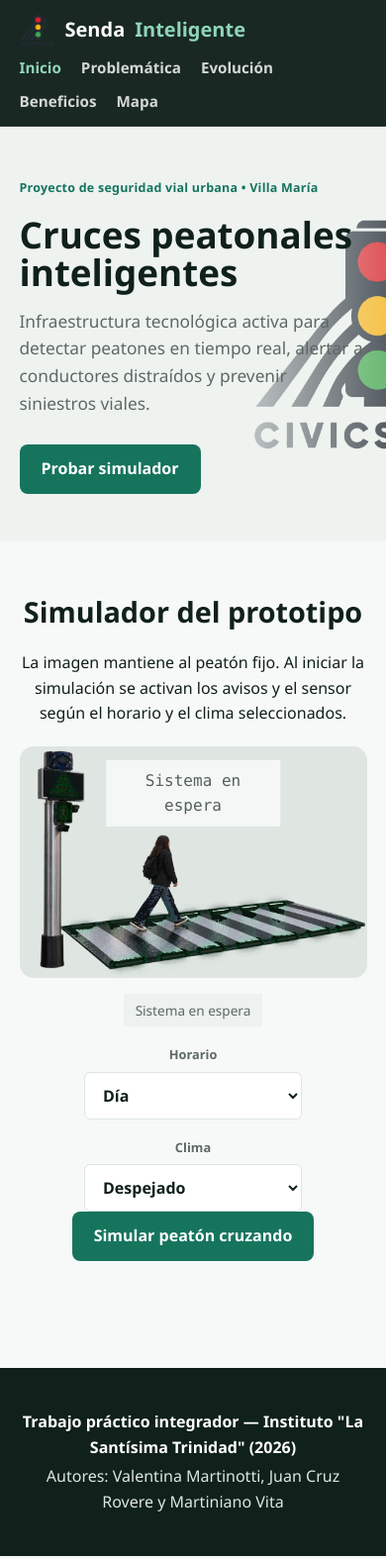
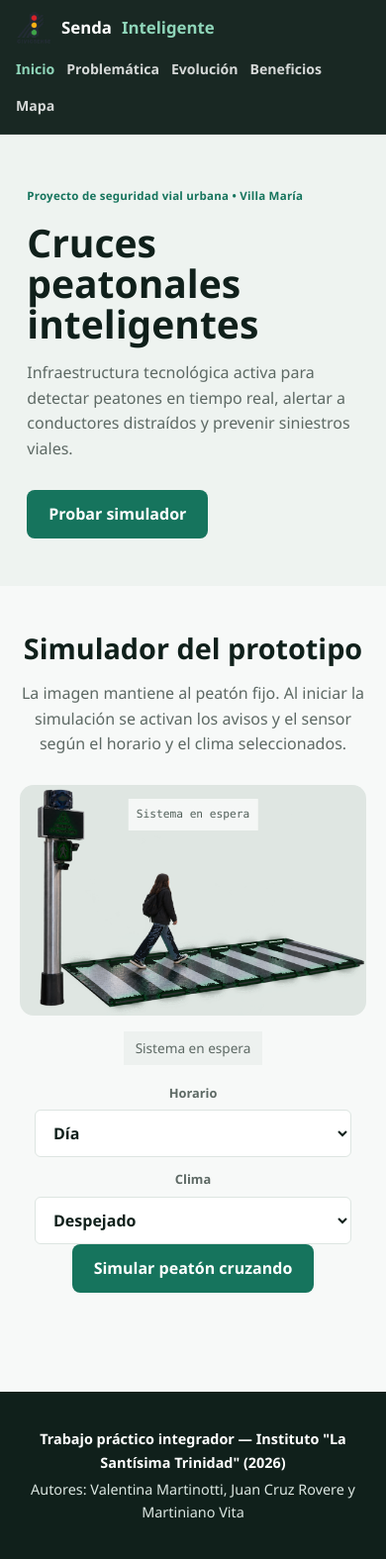
Before and after one commit to valemartinotti/tesis2026, a plain HTML site: page index.html in a window 390 px wide. Shown: the whole page at 99% size. Drawn offline with Linux system fonts and the light colour scheme.

Commit message:
responsive

```diff
--- a/styles.css
+++ b/styles.css
@@ -21,6 +21,8 @@ body {
     line-height: 1.6;
 }
 
+img, iframe { max-width: 100%; }
+
 h1, h2, h3, h4, h5, h6 { margin-top: 0; color: var(--ink); }
 
 header {
@@ -30,8 +32,9 @@ header {
     display: flex;
     align-items: center;
     justify-content: space-between;
+    gap: 16px 24px;
     min-height: 68px;
-    padding: 10px 5%;
+    padding: 10px clamp(16px, 5vw, 64px);
     background: rgba(16, 32, 27, 0.96);
     border-bottom: 1px solid rgba(255, 255, 255, 0.08);
 }
@@ -41,43 +44,49 @@ header {
     align-items: center;
     gap: 10px;
     color: #fff;
-    font-size: 1.25rem;
+    font-size: clamp(1.05rem, 2vw, 1.25rem);
     font-weight: 800;
     text-decoration: none;
+    white-space: nowrap;
 }
-.logo img { width: 36px; height: 36px; object-fit: contain; border-radius: 6px; }
+.logo img { flex: 0 0 36px; width: 36px; height: 36px; object-fit: contain; border-radius: 6px; }
 .logo span { color: var(--accent); }
 
-nav { display: flex; align-items: center; flex-wrap: wrap; }
+nav { display: flex; align-items: center; justify-content: flex-end; flex-wrap: wrap; gap: 4px 18px; }
 nav a {
-    margin-left: 18px;
     color: rgba(255, 255, 255, 0.82);
     font-size: 0.95rem;
     font-weight: 650;
     text-decoration: none;
+    padding: 7px 0;
 }
 nav a:hover, nav a.active { color: var(--accent); }
+nav a:focus-visible, .logo:focus-visible, .btn:focus-visible, .weather-select:focus-visible {
+    outline: 3px solid var(--accent);
+    outline-offset: 3px;
+}
 
-section { max-width: 1100px; margin: 0 auto; padding: 64px 5%; }
-.section-title { margin-bottom: 38px; text-align: center; }
+section { width: 100%; max-width: 1100px; margin: 0 auto; padding: clamp(40px, 6vw, 64px) clamp(20px, 5vw, 56px); }
+.section-title { margin-bottom: clamp(26px, 4vw, 38px); text-align: center; }
 .section-title h1, .section-title h2 {
     margin-bottom: 8px;
-    font-size: clamp(2rem, 4vw, 2.7rem);
+    font-size: clamp(1.8rem, 4vw, 2.7rem);
+    line-height: 1.2;
 }
 .section-title p { max-width: 650px; margin: 0 auto; color: var(--muted); }
 
 .hero {
-    min-height: 440px;
+    min-height: clamp(360px, 48vw, 520px);
     display: flex;
     align-items: center;
-    padding: 64px 7%;
+    padding: clamp(48px, 8vw, 88px) clamp(20px, 7vw, 96px);
     background-color: #eef3f0;
     background-image: linear-gradient(90deg, rgba(238, 243, 240, 1) 0%, rgba(238, 243, 240, 0.94) 52%, rgba(238, 243, 240, 0.25) 100%), url("civicsense-logo.png");
     background-repeat: no-repeat;
     background-position: left top, right 8% center;
     background-size: cover, auto 82%;
 }
-.hero-content { max-width: 720px; }
+.hero-content { width: 100%; max-width: 720px; }
 .badge {
     display: inline-block;
     margin-bottom: 18px;
@@ -86,11 +95,12 @@ section { max-width: 1100px; margin: 0 auto; padding: 64px 5%; }
     font-weight: 800;
     letter-spacing: 0.02em;
 }
-.hero h1 { max-width: 700px; margin-bottom: 16px; font-size: clamp(2.4rem, 5vw, 4.2rem); line-height: 1.05; }
-.hero p { max-width: 650px; margin: 0 0 28px; color: var(--muted); font-size: 1.08rem; }
+.hero h1 { max-width: 700px; margin-bottom: 16px; font-size: clamp(2.2rem, 5vw, 4.2rem); line-height: 1.05; }
+.hero p { max-width: 650px; margin: 0 0 28px; color: var(--muted); font-size: clamp(1rem, 1.5vw, 1.08rem); }
 
 .btn {
     display: inline-block;
+    max-width: 100%;
     border: 0;
     border-radius: 8px;
     padding: 12px 22px;
@@ -105,7 +115,7 @@ section { max-width: 1100px; margin: 0 auto; padding: 64px 5%; }
 
 .simulator-wrapper { text-align: center; }
 .simulator-wrapper h2 { margin-bottom: 8px; font-size: clamp(1.8rem, 3vw, 2.3rem); }
-.simulator-description { max-width: 650px; margin: 10px auto 28px; color: var(--muted); }
+.simulator-wrapper > p { max-width: 650px; margin: 10px auto 28px; color: var(--muted); }
 
 .road-scene {
     position: relative;
@@ -127,10 +137,11 @@ section { max-width: 1100px; margin: 0 auto; padding: 64px 5%; }
     left: 50%;
     max-width: calc(100% - 24px);
     transform: translateX(-50%);
-    padding: 8px 12px;
+    padding: 7px clamp(8px, 2vw, 12px);
     background: rgba(247, 249, 248, 0.94);
     color: #52605a;
     font-family: Consolas, monospace;
+    font-size: clamp(0.7rem, 2vw, 1rem);
     text-align: center;
 }
 .led-sign.active { background: #daf5e9; color: #174c3b; font-weight: 800; }
@@ -139,10 +150,11 @@ section { max-width: 1100px; margin: 0 auto; padding: 64px 5%; }
 .sensor-panel.active .sensor-status { background: #daf5e9; color: #174c3b; }
 
 .weather-controls { display: flex; justify-content: center; gap: 18px; flex-wrap: wrap; margin-top: 18px; }
-.weather-controls > div { min-width: 220px; }
+.weather-controls > div { flex: 1 1 220px; max-width: 320px; min-width: 0; }
 .weather-controls label { display: block; margin-bottom: 7px; color: var(--muted); font-size: 0.8rem; font-weight: 750; text-align: center; }
 .weather-select {
-    width: 220px;
+    width: 100%;
+    min-height: 44px;
     border: 1px solid var(--line);
     border-radius: 6px;
     padding: 11px 14px;
@@ -155,8 +167,8 @@ section { max-width: 1100px; margin: 0 auto; padding: 64px 5%; }
 
 .concept-box, .grid-3 {
     display: grid;
-    grid-template-columns: repeat(auto-fit, minmax(260px, 1fr));
-    gap: 30px;
+    grid-template-columns: repeat(auto-fit, minmax(min(100%, 260px), 1fr));
+    gap: clamp(20px, 3vw, 30px);
 }
 .card, .feature-item, .timeline-item {
     padding: 6px 0;
@@ -168,12 +180,12 @@ section { max-width: 1100px; margin: 0 auto; padding: 64px 5%; }
 .card h3, .feature-item h4, .timeline-item h4 { margin: 14px 0 8px; }
 .card p, .feature-item p, .timeline-item p { margin: 0; color: var(--muted); }
 
-.timeline { display: flex; flex-direction: column; gap: 34px; border: 0; }
+.timeline { display: flex; flex-direction: column; gap: clamp(24px, 4vw, 34px); border: 0; }
 .timeline-item { position: relative; padding: 16px 0 0; }
 .year { color: var(--primary); font-weight: 800; }
 
 .map-card { border: 0; overflow: hidden; background: transparent; }
-.map-card iframe { display: block; width: 100%; height: 600px; border: 0; border-radius: 14px; }
+.map-card iframe { display: block; width: 100%; height: clamp(320px, 58vw, 600px); border: 0; border-radius: 14px; }
 .map-caption { padding: 10px 0; color: var(--muted); font-size: 0.85rem; }
 .project-note { margin-top: 28px; padding: 24px 0 0; border-top: 2px solid var(--line); }
 .project-note h2 { margin-bottom: 8px; font-size: 1.2rem; }
@@ -181,7 +193,7 @@ section { max-width: 1100px; margin: 0 auto; padding: 64px 5%; }
 
 footer {
     margin-top: 60px;
-    padding: 38px 20px;
+    padding: 32px clamp(16px, 5vw, 40px);
     background: #10201b;
     color: #dce7e2;
     text-align: center;
@@ -189,14 +201,26 @@ footer {
 footer p { margin: 4px 0; }
 footer strong { color: #fff; }
 
-@media (max-width: 700px) {
-    header { align-items: flex-start; flex-direction: column; gap: 8px; padding-top: 12px; padding-bottom: 12px; }
-    nav { gap: 10px; }
-    nav a { margin: 0 10px 0 0; }
-    .hero { min-height: 360px; padding: 48px 5%; background-position: left top, right -120px center; background-size: cover, auto 60%; }
-    .hero h1 { font-size: 2.3rem; }
-    section { padding: 48px 5%; }
-    .weather-field, .weather-select { width: 100%; min-width: 0; }
-    .weather-controls { width: 100%; }
-    .map-card iframe { height: 450px; }
+@media (max-width: 760px) {
+    header { align-items: flex-start; flex-direction: column; gap: 6px; }
+    nav { justify-content: flex-start; gap: 0 16px; width: 100%; }
+    .hero {
+        min-height: 0;
+        background-image: linear-gradient(rgba(238, 243, 240, 0.94), rgba(238, 243, 240, 0.94)), url("civicsense-logo.png");
+        background-position: center, right -48px center;
+        background-size: cover, auto 62%;
+    }
 }
+
+@media (max-width: 420px) {
+    header { padding-right: 16px; padding-left: 16px; }
+    nav { column-gap: 12px; }
+    nav a { font-size: 0.88rem; }
+    .hero { background-image: linear-gradient(rgba(238, 243, 240, 0.97), rgba(238, 243, 240, 0.97)); }
+    .hero h1 { font-size: clamp(2rem, 10vw, 2.5rem); }
+    .badge { font-size: 0.72rem; }
+    .weather-controls { gap: 12px; }
+    .simulate-button { width: 100%; }
+    .map-card iframe { height: 360px; }
+    footer { font-size: 0.9rem; }
+}
```
